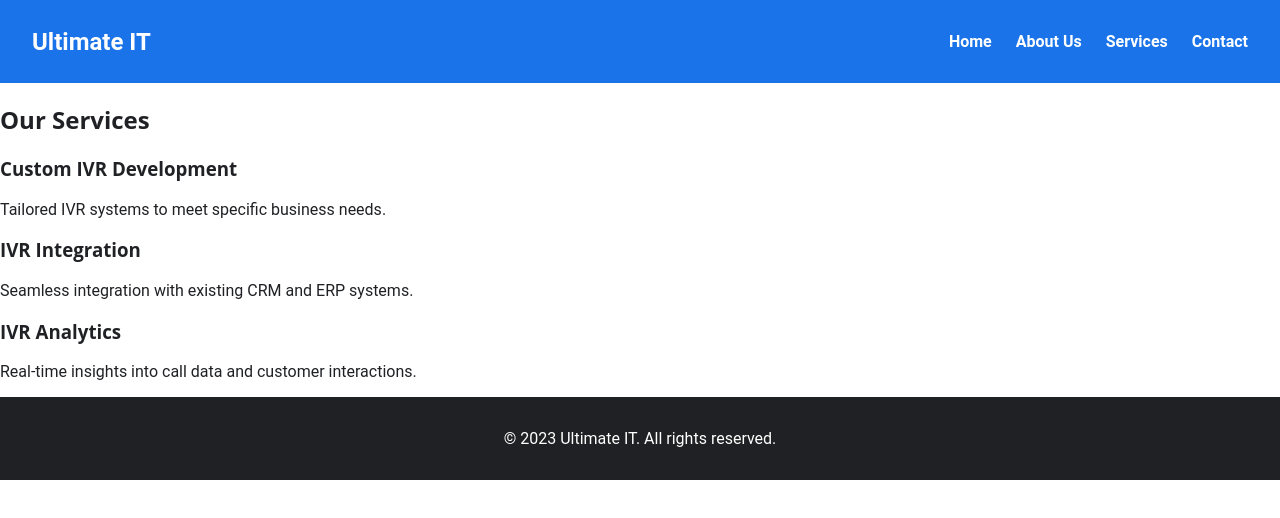
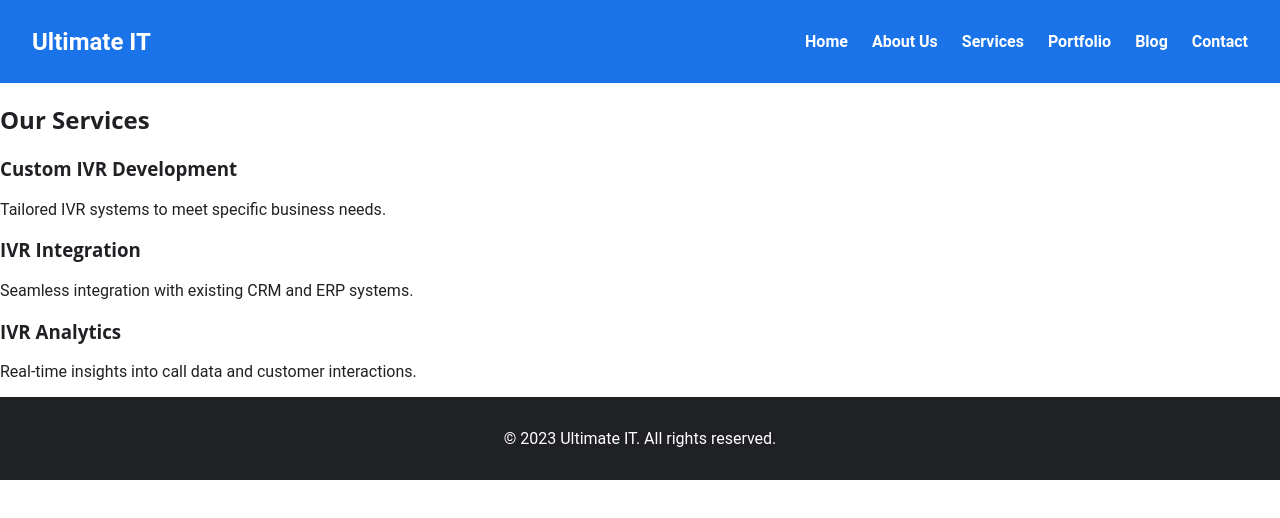
Before and after one commit to vikas783831/ultimateit, a plain HTML site: page services.html in a window 1280 px wide. Drawn offline with Linux system fonts and the light colour scheme.

Commit message:
Update services.html

```diff
--- a/services.html
+++ b/services.html
@@ -13,6 +13,8 @@
       <li><a href="index.html">Home</a></li>
       <li><a href="about.html">About Us</a></li>
       <li><a href="services.html">Services</a></li>
+      <li><a href="portfolio.html">Portfolio</a></li>
+      <li><a href="blog.html">Blog</a></li>
       <li><a href="contact.html">Contact</a></li>
     </ul>
   </nav>
```
